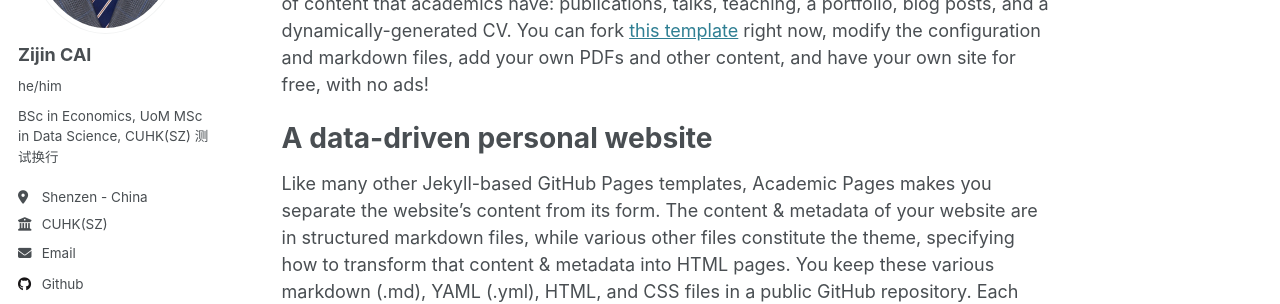
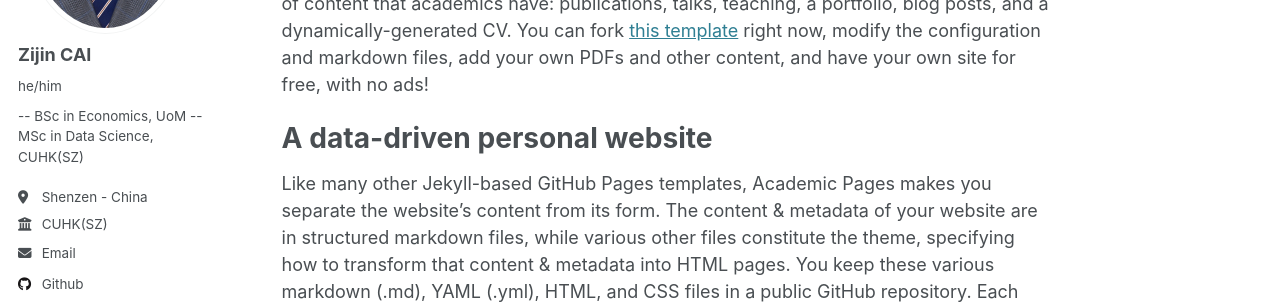
Before and after one commit to CAI991108/CAI991108.github.io, a Jekyll site: the page built from _pages/about.md, in a window 1280 px wide. Shown: the part 321-625 px from the top of the page. Built offline with Jekyll 4.4.1, drawn with Linux system fonts in a browser that asks for light colours.

Commit message:
Update _config.yml

```diff
--- a/_config.yml
+++ b/_config.yml
@@ -24,7 +24,7 @@ author:
   avatar           : "profile.png"
   name             : "Zijin CAI"
   pronouns         : "he/him"
-  bio              : "BSc in Economics, UoM \n MSc in Data Science, CUHK(SZ) \n 测试换行"
+  bio              : "-- BSc in Economics, UoM \n -- MSc in Data Science, CUHK(SZ)"
   location         : "Shenzen - China"
   employer         : "CUHK(SZ)"
   uri              : # "https://github.com/CAI991108"
```
